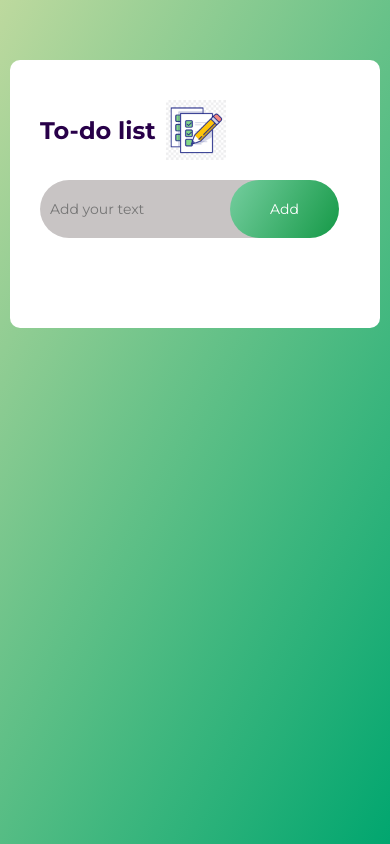
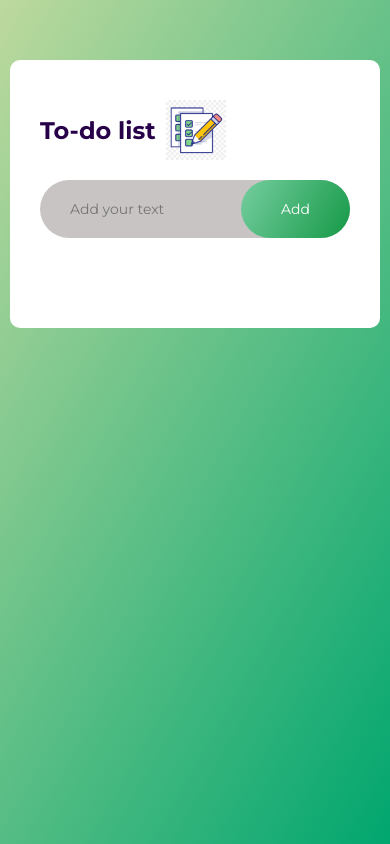
Before and after one commit to VipulGoel08/To-do-list, a plain HTML site: page index.html in a window 390 px wide. Drawn offline with Linux system fonts and the light colour scheme.

Commit message:
style.css

```diff
--- a/style.css
+++ b/style.css
@@ -113,13 +113,8 @@ ul li span:hover{
     background: #bfbbbb;
 }
 
-
 @media only screen and (max-width: 410px) {
-   .row{
-    padding-left: 0px;
-    width: 85%;
-   }
-   button{
-    margin-right: 50px;
+   input{
+    width:100px;
    }
   }
```
